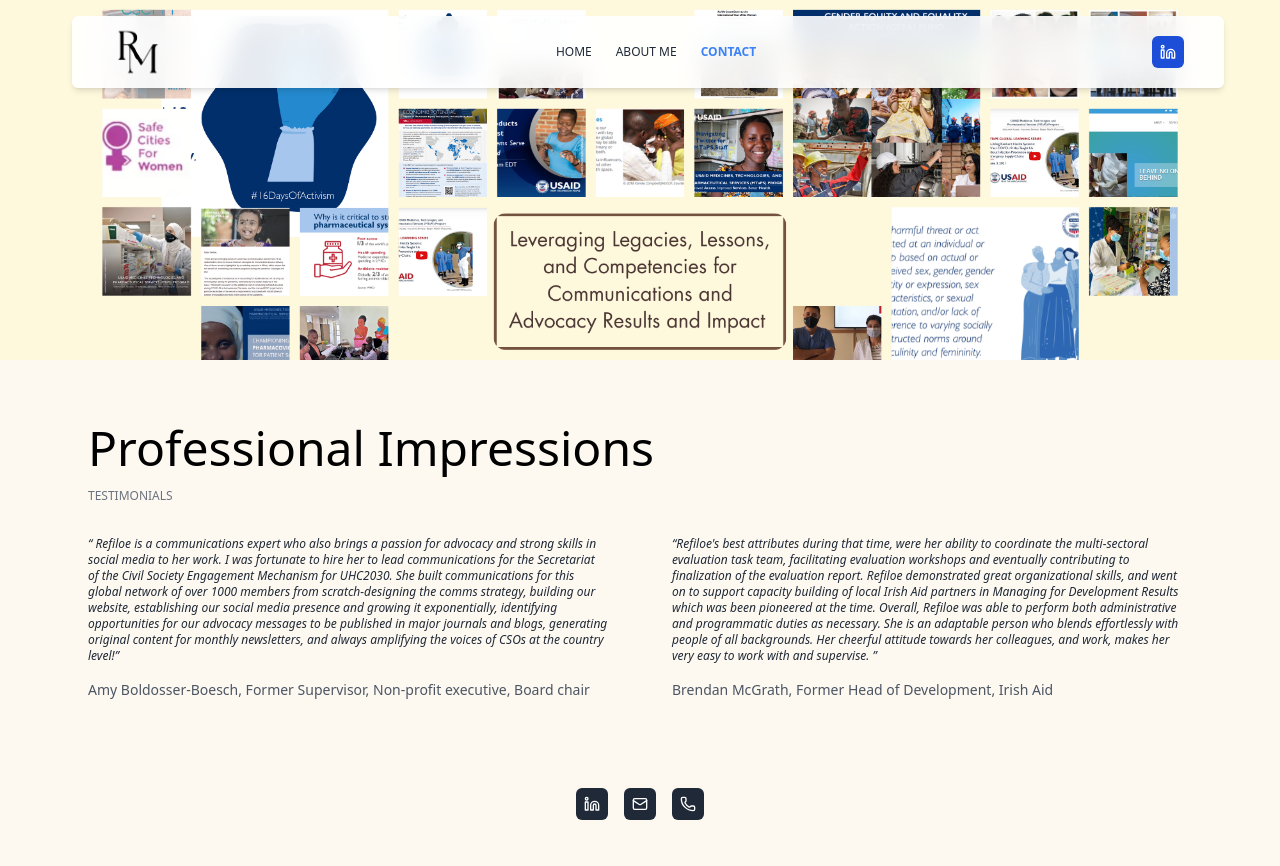
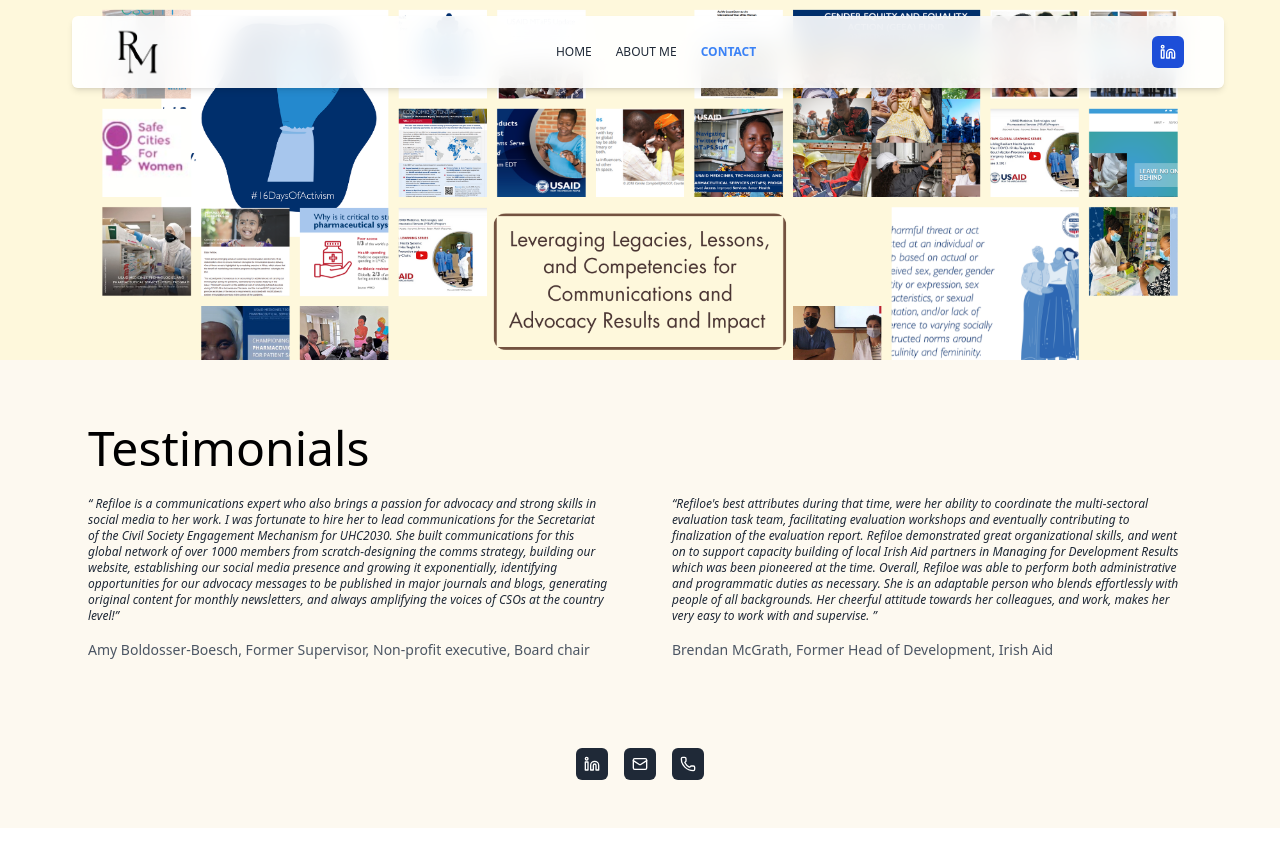
Before and after one commit to LNkholise/portfolio_rmabejane, a React (Create React App) app: page /contact in a window 1280 px wide. After the commit the page ends 828 px from the top, so only its background shows below. Built offline with nearby package versions, Linux system fonts and the light colour scheme.

Commit message:
Update Contact.jsx
Testimonial section change

```diff
--- a/src/pages/Contact.jsx
+++ b/src/pages/Contact.jsx
@@ -16,8 +16,7 @@ function Contact() {
 
         <section>
         <div className="py-6">
-          <h1 className="md:text-5xl text-3xl font-medium">Professional Impressions</h1>
-          <p className="text-xs font-light uppercase text-gray-500 mb-2 mt-4">Testimonials</p>
+          <h1 className="md:text-5xl text-3xl font-medium">Testimonials</h1>
         </div>
 
           <div className="grid md:grid-cols-2 gap-16">
```
